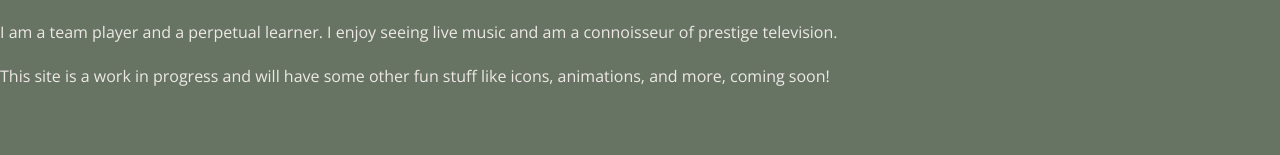
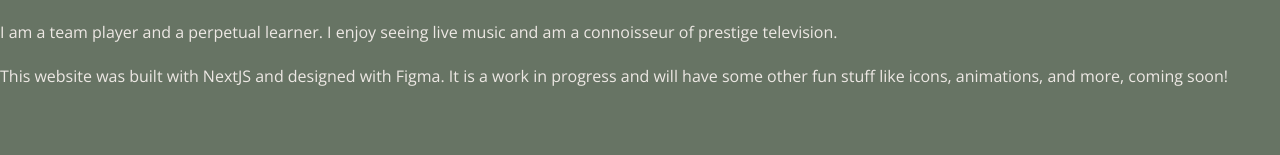
Before and after one commit to pbortnick/pamelahoneybortnick, a Next.js app: page /about in a window 1280 px wide. Shown: the part 534-689 px from the top of the page. Built offline with nearby package versions, Linux system fonts and the light colour scheme; a web font is replaced by a local one.

Commit message:
update site text

```diff
--- a/views/about/index.tsx
+++ b/views/about/index.tsx
@@ -39,8 +39,9 @@ export default function AboutView() {
 				</p>
 				<br />
 				<p>
-					This site is a work in progress and will have some other fun stuff
-					like icons, animations, and more, coming soon!
+					This website was built with NextJS and designed with Figma. It is a
+					work in progress and will have some other fun stuff like icons,
+					animations, and more, coming soon!
 				</p>
 			</div>
 			<div className={s.social}>
```
